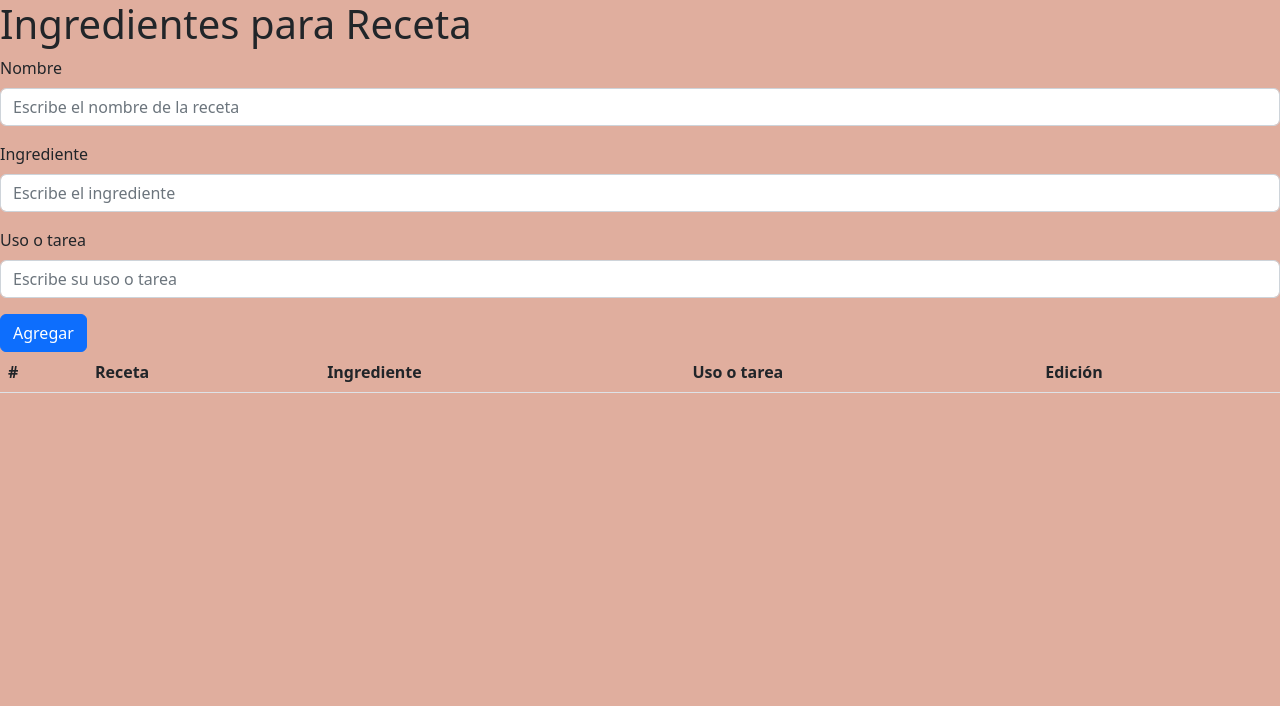
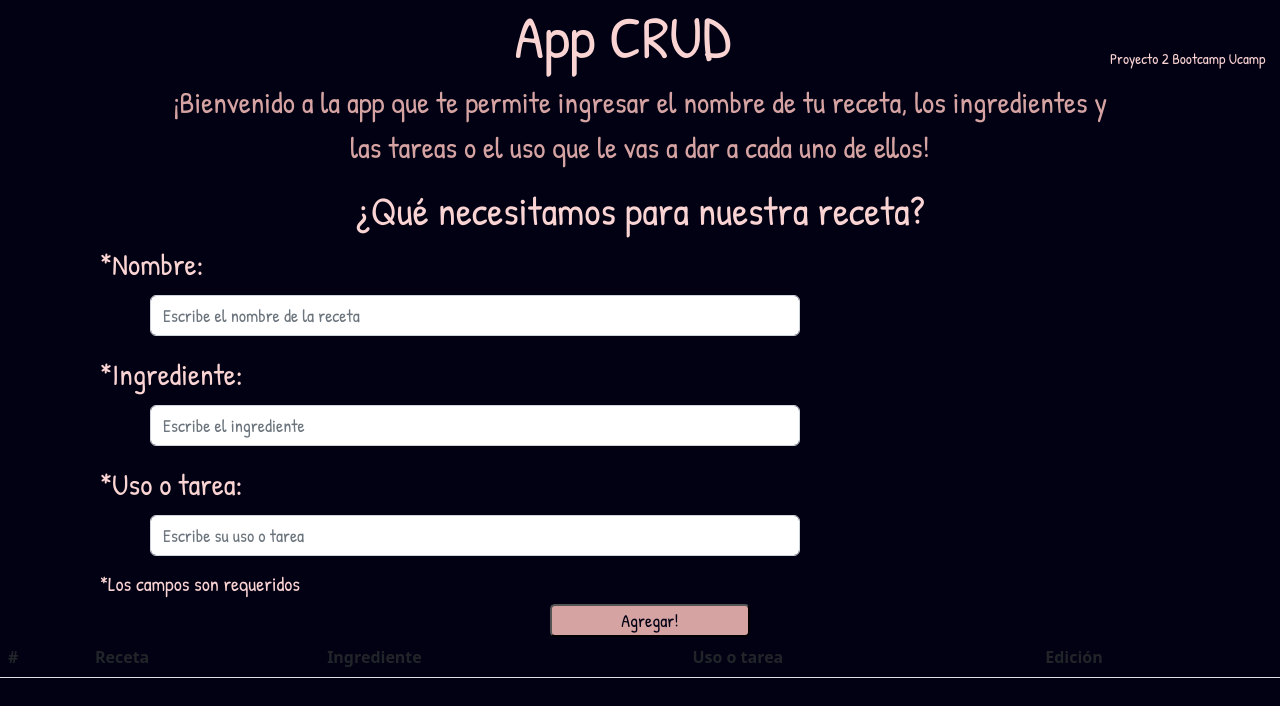
Before and after one commit to Crisrty/AppCRUD, a plain HTML site: page index.html in a window 1280 px wide. Drawn offline with nearby package versions, Linux system fonts and the light colour scheme.

Commit message:
Estilos finales 1

```diff
--- a/index.html
+++ b/index.html
@@ -14,23 +14,34 @@
 </head>
 
 <body>
-<h1>Ingredientes para Receta</h1>
+
+    <header class="encabezado">
+        <div>
+            <h1 class="tituloapp">App CRUD</h1>
+        </div>
+        <div>
+            <h2 class="tituloproyecto">Proyecto 2 Bootcamp Ucamp</h2>
+        </div>
+    </header>
+<p class="parrafo">¡Bienvenido a la app que te permite ingresar el nombre de tu receta, los ingredientes y <br>las tareas o el uso que le vas a dar a cada uno de ellos!</p>
+<h1 class="tituloRecetas">¿Qué necesitamos para nuestra receta?</h1>
 
 <main>
     <form id="form-receta">
         <div class="mb-3">
-          <label for="exampleInputEmail1" class="form-label">Nombre</label>
+          <label for="exampleInputEmail1" class="form-label">*Nombre:</label>
           <input type="text" class="form-control" id="inputNombre" placeholder="Escribe el nombre de la receta">
         </div>
         <div class="mb-3">
-            <label for="exampleInputEmail1" class="form-label">Ingrediente</label>
+            <label for="exampleInputEmail1" class="form-label">*Ingrediente:</label>
             <input type="text" class="form-control" id="inputIngrediente" placeholder="Escribe el ingrediente">
           </div>
           <div class="mb-3">
-            <label for="exampleInputEmail1" class="form-label">Uso o tarea</label>
+            <label for="exampleInputEmail1" class="form-label">*Uso o tarea:</label>
             <input type="text" class="form-control" id="inputTarea" placeholder="Escribe su uso o tarea">
           </div>
-        <button type="submit" class="btn btn-primary">Agregar</button>
+          <h3 class="validar">*Los campos son requeridos</h3>
+        <button type="submit" class="botonAgregar">Agregar!</button>
       </form>
 
       <table class="table">
--- a/script.js
+++ b/script.js
@@ -29,8 +29,8 @@ function mostrarRecetas() {
         <td>${recet.ingrediente} </td>
         <td>${recet.tarea} </td>
         <td>
-        <button class="btn btn-warning" onclick="editarRecetaPrompt(${indice}, prompt('Ingresa Receta'), prompt('Ingrediente'), prompt('Uso o tarea'))">editar</button>
-        <button class="btn btn-danger" onclick="eliminarReceta(${indice})">eliminar</button>
+        <button class="botonEditar" onclick="editarRecetaPrompt(${indice}, prompt('Ingresa Receta'), prompt('Ingrediente'), prompt('Uso o tarea'))">Editar</button>
+        <button class="botonEliminar" onclick="eliminarReceta(${indice})">Eliminar</button>
         </td>
       </tr>`
     })
--- a/styles.css
+++ b/styles.css
@@ -1,3 +1,78 @@
+@import url('https://fonts.googleapis.com/css2?family=Patrick+Hand&display=swap');
+
+
+
 body{
-    background-color: rgb(224, 174, 158);
+    background-color: rgb(1, 1, 19);
 }
+
+.tituloRecetas{
+    font-family: 'Patrick Hand', cursive;
+    text-align: center;
+    color: rgb(250, 211, 211);
+}
+
+.encabezado{
+    display: flex;
+    align-items: center;
+    justify-content: space-around;
+}
+
+.tituloapp{
+    font-family: 'Patrick Hand', cursive;
+    margin-left: 500px;
+    font-size: 60px;
+    color: rgb(250, 211, 211);
+}
+
+.tituloproyecto{
+    font-family: 'Patrick Hand', cursive;
+    font-size: 15px;
+    color: rgb(250, 211, 211);
+    margin-top: 45px;
+    margin-left: 350px;
+}
+
+.parrafo{
+    font-family: 'Patrick Hand', cursive;
+    font-size: 30px;
+    color: rgb(214, 163, 163);
+    text-align: center;
+}
+
+.form-label{
+    font-family: 'Patrick Hand', cursive;
+    font-size: 30px;
+    color: rgb(250, 211, 211);
+    margin-left: 100px;
+}
+
+.validar{
+    font-family: 'Patrick Hand', cursive;
+    font-size: 20px;
+    color: rgb(250, 211, 211);
+    margin-left: 100px;
+}
+
+.form-control{
+    width: 650px;
+    margin-left: 150px;
+    font-family: 'Patrick Hand', cursive;
+    font-size: 18px;
+    color: rgb(1, 1, 19);
+}
+
+.botonAgregar{
+    margin-left: 550px;
+    width: 200px;
+    border-radius: 5px;
+    background-color: rgb(214, 163, 163);
+    font-size: 18px;
+    color: rgb(1, 1, 19);
+    font-family: 'Patrick Hand', cursive;
+}
+
+.botonEditar{
+    background-color: rgb(255, 145, 0);
+    font-family: 'Patrick Hand', cursive;
+}
```
